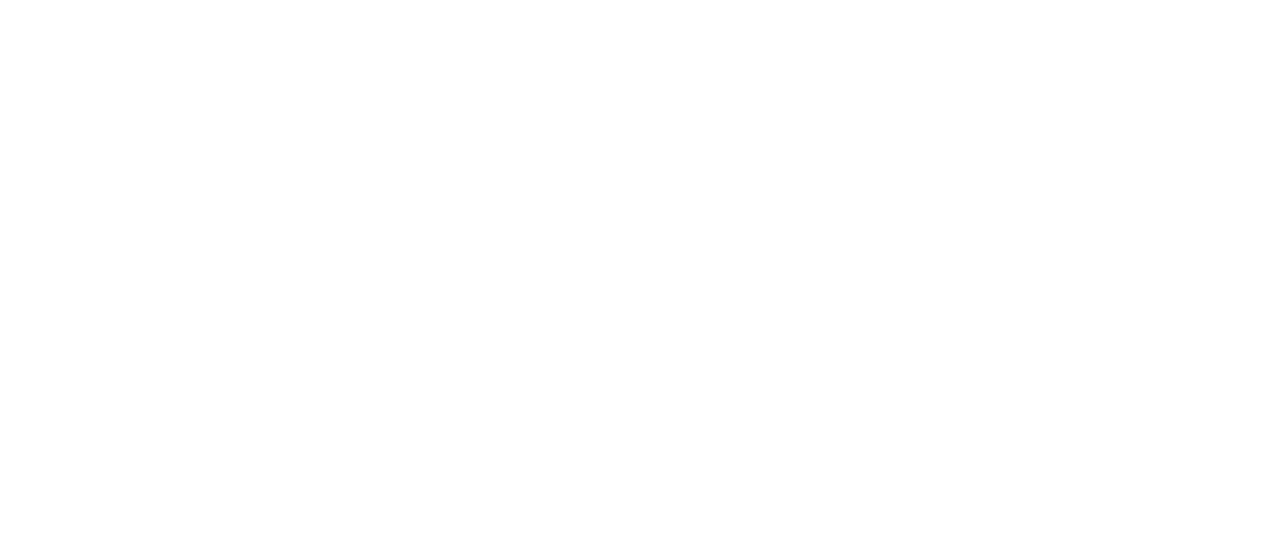
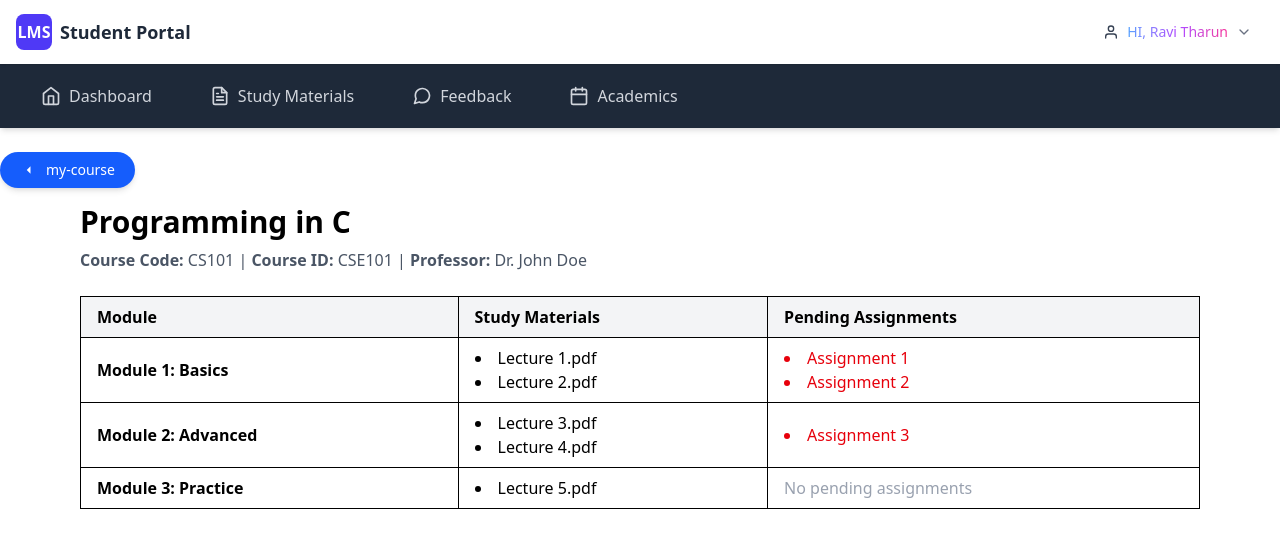
Before and after one commit to ravitharun/edu-lms-mern, a React (Vite) app in the folder UI/: page /moreabout in a window 1280 px wide. Before the commit this address had no page. Shown: the top 548 px of the page. Built offline with nearby package versions, Linux system fonts and the light colour scheme.

Commit message:
added thenew page to view details

```diff
--- a/UI/src/Components/BackButton.jsx
+++ b/UI/src/Components/BackButton.jsx
@@ -2,18 +2,20 @@
 import { Link } from 'react-router-dom'
 import { MdArrowLeft } from "react-icons/md";
 
-function BackButton() {
+function BackButton({page}) {
+    console.log(page,'page')
+    let pagered=page=="my-course"?"/my-course":"/"
     return (
         <>
 
-            <Link to="/">
+            <Link to={pagered}>
                 <div className="flex justify-start mt-6">
-  <button className="flex items-center gap-2 px-5 py-2 text-sm font-medium text-white bg-blue-600 rounded-full shadow-md
+                    <button className="flex items-center gap-2 px-5 py-2 text-sm font-medium text-white bg-blue-600 rounded-full shadow-md
                      hover:bg-blue-500 hover:shadow-lg transition-all duration-300">
-    <MdArrowLeft className="text-lg" />
-    Back to Dashboard
-  </button>
-</div>
+                        <MdArrowLeft className="text-lg" />
+                       {page}
+                    </button>
+                </div>
 
             </Link>
 
--- a/UI/src/Pages/MyCourses.jsx
+++ b/UI/src/Pages/MyCourses.jsx
@@ -2,6 +2,7 @@
 import App from "../App";
 import BackButton from "../Components/BackButton";
 import BackgroungImgLoader from "../Loaders/BackgroungImgLoader";
+import { useNavigate } from "react-router-dom";
 
 function MyCourses() {
   const Data_metrails = [
@@ -48,11 +49,14 @@
       CourseName: "Operating Systems",
     },
   ];
-
+  const naviaget = useNavigate("")
+  const handeldataprops = (data) => {
+    naviaget("/moreabout", { state: data })
+  }
   return (
     <>
       <App />
-      <BackButton />
+      <BackButton page="dashboard" />
 
       <div className="px-4 mt-8">
         <h1 className="text-2xl font-semibold text-gray-800 mb-6">
@@ -64,6 +68,7 @@
             <div
               key={data.CourseID}
               className="bg-white rounded-2xl shadow-md hover:shadow-xl transition cursor-pointer overflow-hidden"
+              onClick={() => handeldataprops(data)}
             >
               {/* IMAGE (TOP HALF) */}
               <div className="h-32 w-full">
@@ -92,7 +97,8 @@
           ))}
         </div>
       </div>
-      <BackgroungImgLoader></BackgroungImgLoader>
+
+
     </>
   );
 }
--- /dev/null
+++ b/UI/src/Pages/Studymaterials.jsx
@@ -0,0 +1,96 @@
+// Studymaterials.jsx
+import React from 'react'
+import App from '../App'
+import { useLocation } from 'react-router-dom'
+import BackButton from '../Components/BackButton'
+
+function Studymaterials() {
+  const location = useLocation()
+  const course = location.state || {
+    CourseID: 'CSE101',
+    CourseName: 'Programming in C',
+    coursecode: 'CS101',
+    Img: 'https://images.unsplash.com/photo-1518770660439-4636190af475',
+    Professor: 'Dr. John Doe',
+    Modules: [
+      {
+        ModuleName: 'Module 1: Basics',
+        StudyMaterials: ['Lecture 1.pdf', 'Lecture 2.pdf'],
+        PendingAssignments: ['Assignment 1', 'Assignment 2'],
+      },
+      {
+        ModuleName: 'Module 2: Advanced',
+        StudyMaterials: ['Lecture 3.pdf', 'Lecture 4.pdf'],
+        PendingAssignments: ['Assignment 3'],
+      },
+      {
+        ModuleName: 'Module 3: Practice',
+        StudyMaterials: ['Lecture 5.pdf'],
+        PendingAssignments: [],
+      },
+    ],
+  }
+
+  return (
+    <>
+      <App />
+      <BackButton page="my-course"></BackButton>
+
+      <div className="max-w-6xl mx-auto p-4">
+        <div className="mb-6">
+          <h1 className="text-3xl font-bold mb-2">{course.CourseName}</h1>
+          <p className="text-gray-600">
+            <span className="font-semibold">Course Code:</span> {course.coursecode} |{' '}
+            <span className="font-semibold">Course ID:</span> {course.CourseID} |{' '}
+            <span className="font-semibold">Professor:</span> {course.Professor}
+          </p>
+        </div>
+
+        <div className="overflow-x-auto">
+          <table className="min-w-full border border-gray-200 table-auto">
+            <thead className="bg-gray-100 sticky top-0">
+              <tr>
+                <th className="border px-4 py-2 text-left">Module</th>
+                <th className="border px-4 py-2 text-left">Study Materials</th>
+                <th className="border px-4 py-2 text-left">Pending Assignments</th>
+              </tr>
+            </thead>
+            <tbody>
+              {course?.Modules?.map((module, idx) => (
+                <tr key={idx} className="hover:bg-gray-50">
+                  <td className="border px-4 py-2 font-semibold">{module.ModuleName}</td>
+
+                  <td className="border px-4 py-2">
+                    {module?.StudyMaterials.length > 0 ? (
+                      <ul className="list-disc list-inside">
+                        {module.StudyMaterials.map((item, i) => (
+                          <li key={i}>{item}</li>
+                        ))}
+                      </ul>
+                    ) : (
+                      <span className="text-gray-400">No materials</span>
+                    )}
+                  </td>
+
+                  <td className="border px-4 py-2">
+                    {module?.PendingAssignments.length > 0 ? (
+                      <ul className="list-disc list-inside text-red-600">
+                        {module.PendingAssignments.map((item, i) => (
+                          <li key={i}>{item}</li>
+                        ))}
+                      </ul>
+                    ) : (
+                      <span className="text-gray-400">No pending assignments</span>
+                    )}
+                  </td>
+                </tr>
+              ))}
+            </tbody>
+          </table>
+        </div>
+      </div>
+    </>
+  )
+}
+
+export default Studymaterials
--- a/UI/src/main.jsx
+++ b/UI/src/main.jsx
@@ -7,6 +7,7 @@
 import Login from './Components/Login.jsx';
 import Siginup from './Components/SiginUp.jsx';
 import BackgroungImgLoader from './Loaders/BackgroungImgLoader.jsx';
+import Studymaterials from './Pages/Studymaterials.jsx';
 const Dashboard = lazy(() => import("./Pages/Dashboard.jsx"));
 const MyCourses = lazy(() => import("./Pages/MyCourses.jsx"));
 // import MyCourses from './Pages/MyCourses.jsx';
@@ -20,6 +21,11 @@
         <Route path="/" element={
           <Suspense fallback={<BackgroungImgLoader />}>
             <Dashboard />
+          </Suspense>
+        } />
+        <Route path="/moreabout" element={
+          <Suspense fallback={<BackgroungImgLoader />}>
+            <Studymaterials  />
           </Suspense>
         } />
 
```
Also changed, not shown: UI/src/Loaders/BackgroungImgLoader.jsx (+0 -28 lines).
